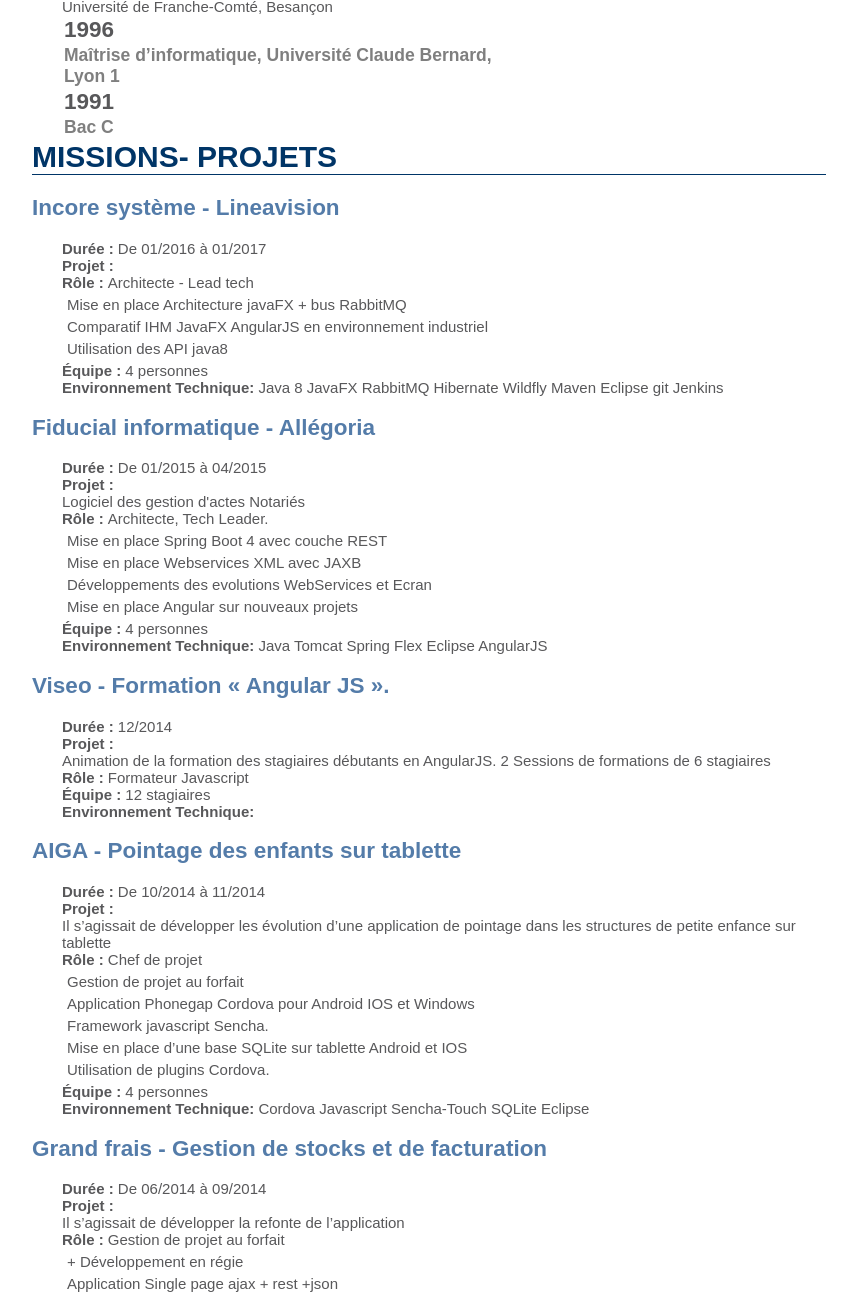
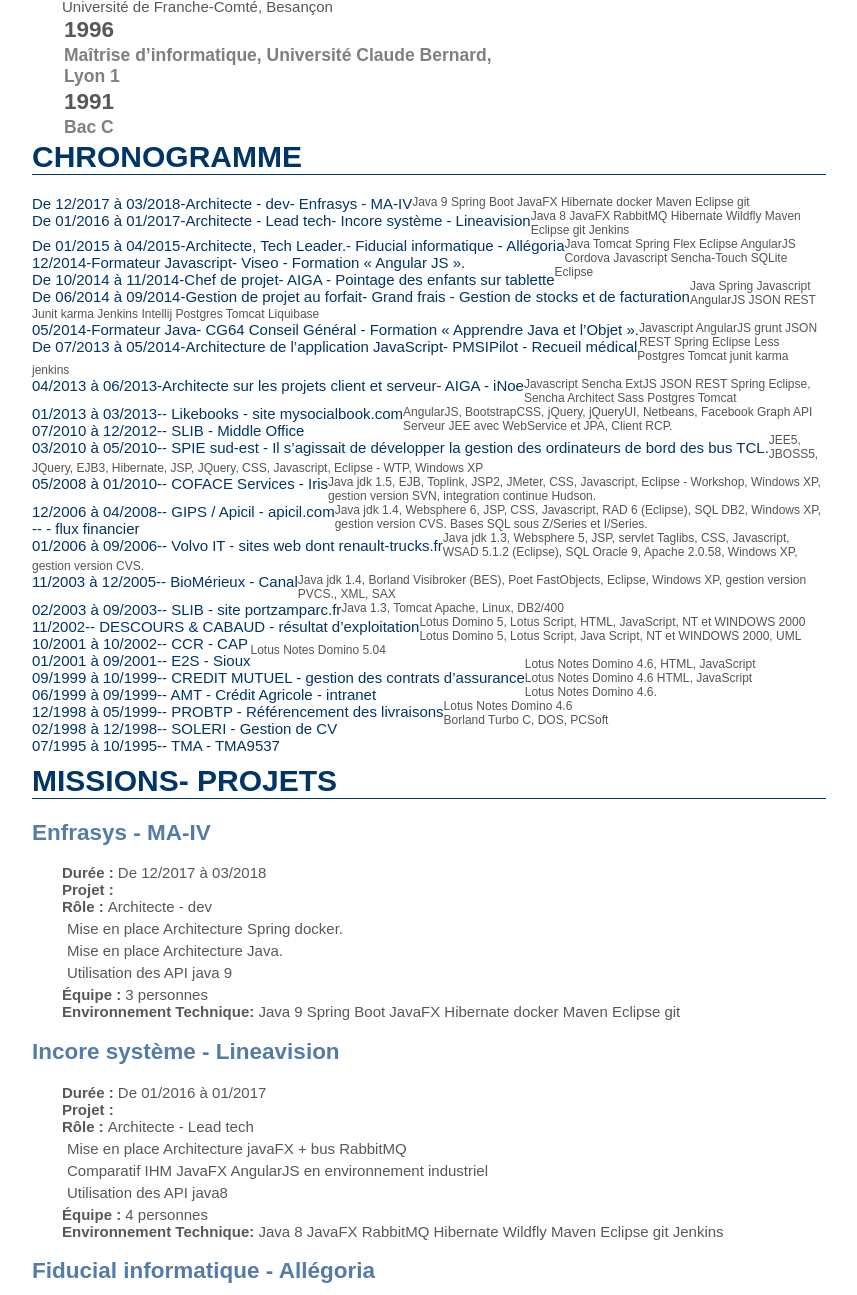
Before and after one commit to pdemanget/cv-yaml, a website: page app/index.html in a window 1280 px wide. Shown: the part 1003-2298 px from the top of the page, without its empty margins (76-933 px from the left). Drawn offline with nearby package versions, Linux system fonts and the light colour scheme.

Commit message:
wq+ Chronogram

```diff
--- a/app/data/cv-example.yaml
+++ b/app/data/cv-example.yaml
@@ -8,7 +8,7 @@
 firstname: Philippe
 titles:
  - Architecte/Concepteur développeur Java sénior
- - 18 ans d’expérience
+ - 19 ans d’expérience
 
 contact: |
  116 Rue des chartreux
@@ -61,7 +61,7 @@
 
 
 formations:
- - year: 2008
+ - year: 1998
    title: DESS Génie Informatique, Parallélisme, Systèmes distribués
    school: Université de Franche-Comté, Besançon
  - year: 1996
@@ -74,6 +74,23 @@
  - Anglais
 
 experience:
+ -
+   enterprise: Enfrasys
+   enterpriseType: Informatique Industrielle
+   duration: De 12/2017 à 03/2018
+   project:
+    title: MA-IV
+    Description: Gestion Information Voyageur pour TCL.
+   role:
+    title: Architecte - dev
+    description:
+     - Mise en place Architecture Spring docker.
+     - Mise en place Architecture Java.
+     - Utilisation des API java 9
+
+   team: 3 personnes
+   environment: Java 9 Spring Boot JavaFX Hibernate docker Maven Eclipse git
+
  -
    enterprise: Incore système
    enterpriseType: Informatique Industrielle
--- a/app/index.html
+++ b/app/index.html
@@ -204,12 +204,41 @@
 
 }
 .experiences{
-	clear: left;
+	clear: both;
 	break-before: always;
 }
 .experiences{
 	break-before: auto;
 	break-inside: avoid;
+}
+.chrono{
+	clear: left;
+}
+/*
+a:link,
+a:visited ,
+a:hover,
+a:active,
+a {
+	font-color:#555;
+}*/
+
+.chrono .mission{
+	clear: both;
+	float: left;
+}
+.chrono a:link{
+	color: #003567;
+	text-decoration: none;
+	white-space: nowrap
+}
+.chrono div .keywords{
+	position: relative
+	clear: both;
+	white-space: nowrap
+	float: right;
+	font-size:0.8em;
+	color:#555;
 }
 </style>
 </head><body ng-app="cvapp">
@@ -250,11 +279,18 @@
 	<ul><li ng-repeat="p in cv.languages">{{p}}</li></ul>
 </div>
 
-
+<div class="chrono">
+	<h1>Chronogramme</h1>
+	<div  ng-repeat="exp in cv.experience">
+		<div class="mission"><a  href="#exp{{$index}}"> {{exp.duration}}-{{exp.role.title}}- {{exp.enterprise}} - {{exp.project.title}}</a></div>
+		<div class="keywords">{{exp.environment}}</div>
+	</div>
+	<br>
+</div>
 
 <div class="experiences">
 	<h1>Missions- Projets</h1>
-	<div ng-repeat="exp in cv.experience" class="experience">
+	<div id="exp{{$index}}" ng-repeat="exp in cv.experience" class="experience">
 		<h2>{{exp.enterprise}} - {{exp.project.title}}</h2>
 		<ul>
 			<li><b>Durée : </b>{{exp.duration}}</li>
```
